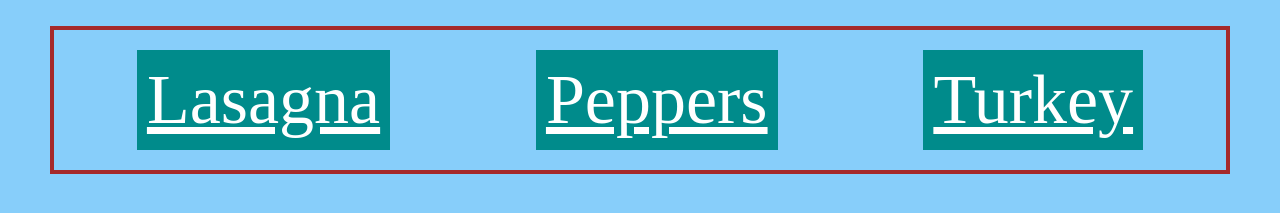
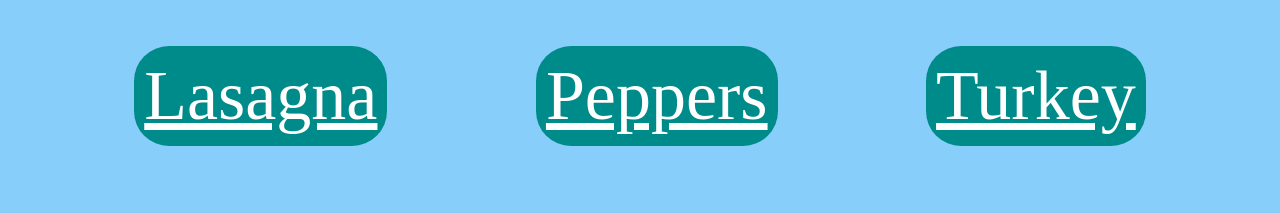
Before and after one commit to HiRAMJH/odin-recipes, a plain HTML site: page index.html in a window 1280 px wide. Shown: the part 173-386 px from the top of the page. Drawn offline with Linux system fonts and the light colour scheme.

Commit message:
removed border on links

```diff
--- a/style.css
+++ b/style.css
@@ -23,6 +23,7 @@ a{
     background-color: darkcyan;
     color: white;
     font-size: 70px;
+    border-radius: .5em;
 }
 
 .rpic{
@@ -46,5 +47,4 @@ div{
     display: flex;
     flex: auto;
     justify-content: space-around;
-    border: 4px solid brown;
 }
```
